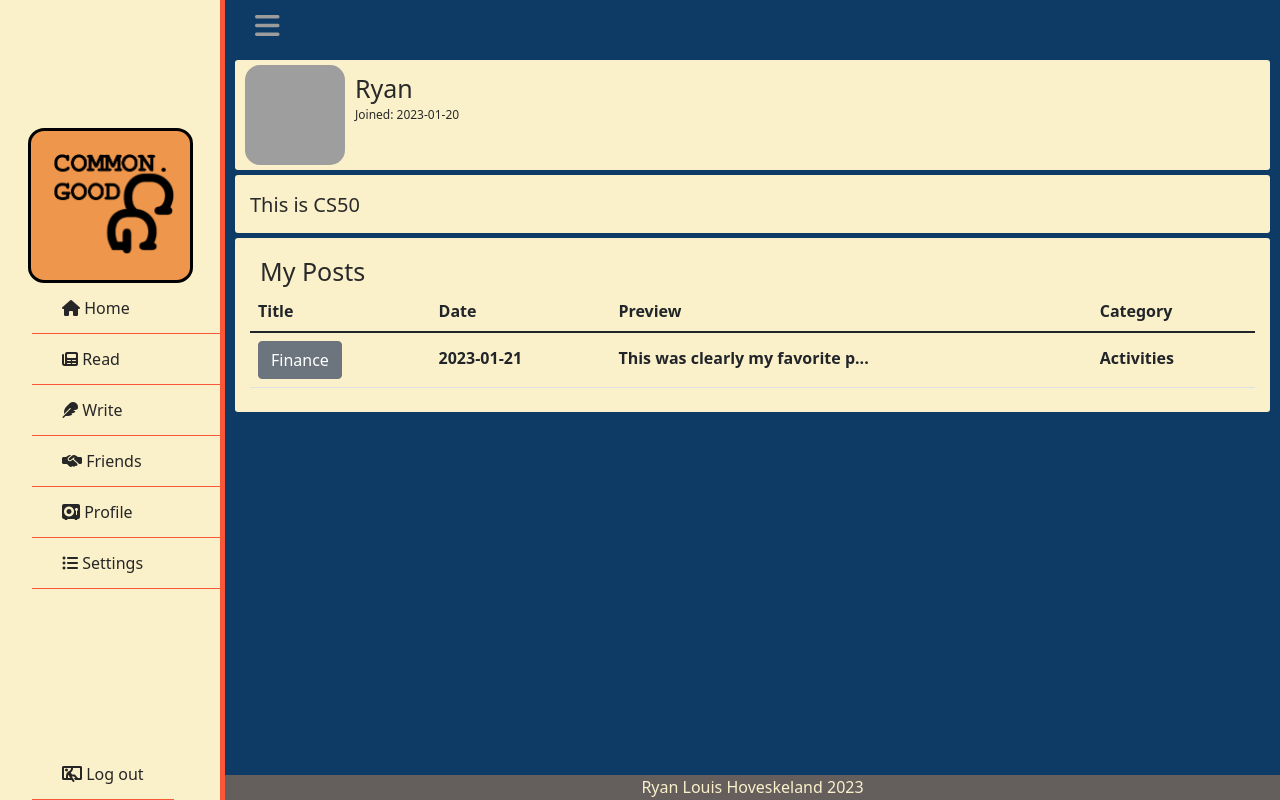
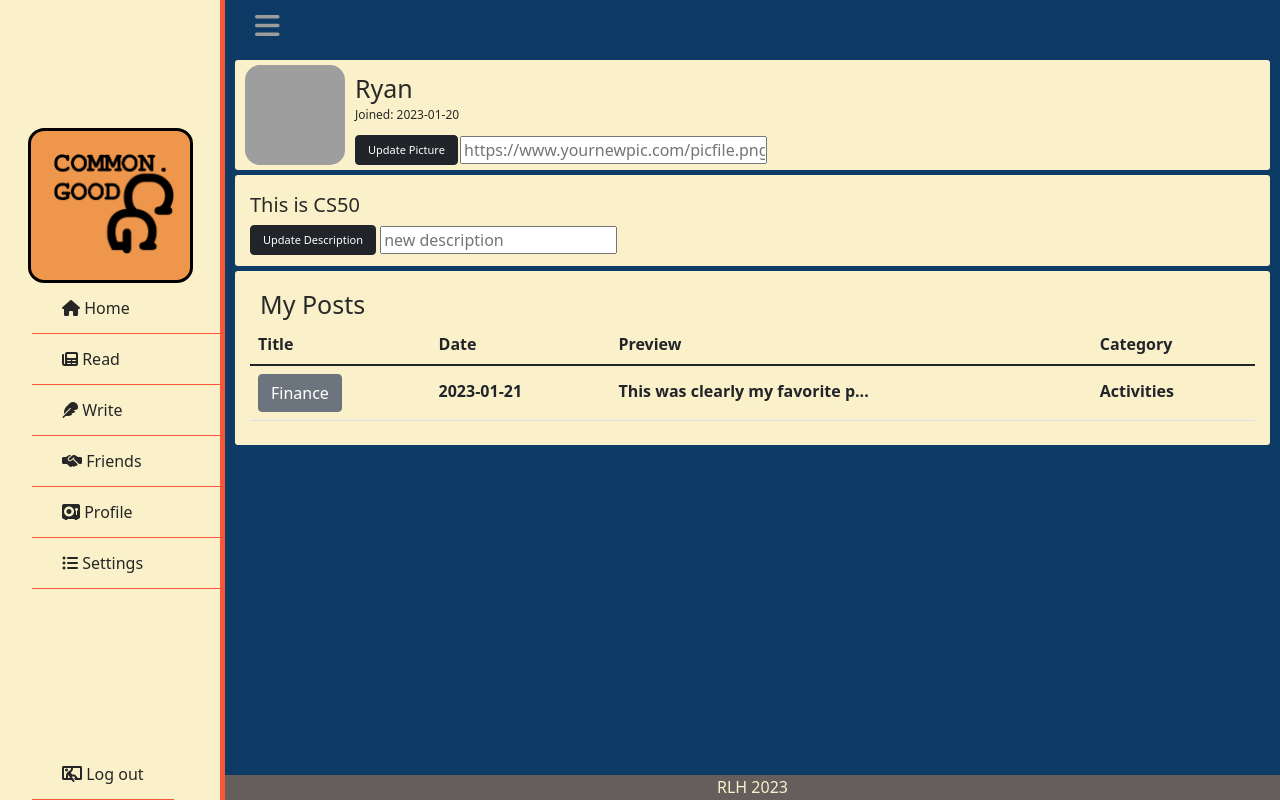
Before and after one commit to roxensox/Common-Good, a Flask app: page /myprofile in a window 1280 px wide. Run offline with Flask 2, Linux system fonts and the light colour scheme; a user stored in the database is signed in; data comes from the database, SQL or seed files in the repository; both versions use the stored data as it was after the commit; lists and menus that the app fills with data are empty; grey boxes are pictures that could not be loaded.

Commit message:
ready to turn in

```diff
--- a/app.py
+++ b/app.py
@@ -75,7 +75,7 @@ def register():
         # Make a timestamp to initialize a blank profile
         ts = time()
         timestamp = datetime.datetime.fromtimestamp(ts).strftime('%Y-%m-%d %H:%M:%S')
-        cur.execute("INSERT INTO profiles (user_id, pic_url, join_date) VALUES (?, ?, ?)", (id_num, 'https://upload.wikimedia.org/wikipedia/commons/thumb/5/51/Mr._Smiley_Face.svg/1024px-Mr._Smiley_Face.svg.png', timestamp))
+        cur.execute("INSERT INTO profiles (user_id, pic_url, join_date) VALUES (?, ?, ?)", (id_num, 'https://encrypted-tbn0.gstatic.com/images?q=tbn:ANd9GcQ5zjHGydxteBYChYUS7ZyQSveSrqHHhyA4yw&usqp=CAU', timestamp))
         con.commit()
 
         # Get the user's username to set the session
@@ -154,7 +154,6 @@ def logout():
 @login_required
 def write_post():
     if request.method == "POST":
-
         # Gets the information submitted by the user and adds it to the database if everything was done correctly
         title = request.form.get("title")
         bodytext = request.form.get("body")
@@ -177,7 +176,7 @@ def write_post():
         cur.execute("INSERT INTO posts (user_id, title, body, time) VALUES (?, ?, ?, ?)", (user_id, title, bodytext, timestamp))
         con.commit()
         con, cur = connect()
-        post_id = select("data.db", "SELECT post_id FROM posts WHERE user_id = ? ORDER BY time LIMIT 1", (user_id))[0]["post_id"]
+        post_id = select("data.db", "SELECT post_id FROM posts WHERE user_id = ? ORDER BY time DESC LIMIT 1", (user_id))[0]["post_id"]
         cur.execute("INSERT INTO categories VALUES (?, ?);", (post_id, category))
         con.commit()
         flash("Post submitted")
@@ -344,3 +343,31 @@ def deleteacc():
         return redirect("/")
     flash("Incorrect password")
     return redirect("/settings")
+
+@app.route("/changepic", methods=["POST"])
+@login_required
+def changepic():
+    url = request.form.get("new_url")
+    if not url:
+        flash("Must provide a url for your new picture")
+        return redirect("/myprofile")
+    con, cur = connect()
+    cur.execute("UPDATE profiles SET pic_url = ? WHERE user_id = ?", (url, session.get("user_id")))
+    con.commit()
+    flash("Picture updated")
+    return redirect("/myprofile")
+
+@app.route("/changedescription", methods=["POST"])
+@login_required
+def changedesc():
+    description = request.form.get("new_description")
+    if not description:
+        flash("For a blank description, write [BLANK] for the description.")
+        return redirect("/myprofile")
+    if description == "[BLANK]":
+        description = ''
+    con, cur = connect()
+    cur.execute("UPDATE profiles SET description = ? WHERE user_id = ?", (description, session.get("user_id")))
+    con.commit()
+    flash("Description updated.")
+    return redirect("/myprofile")
--- a/static/styles.css
+++ b/static/styles.css
@@ -27,10 +27,6 @@
     padding-left: 2px;
 }
 
-.category_selector{
-    margin-right: 28px;
-}
-
 .box{
     background-color: #FAF0CA;
     padding: 15px 15px 8px 15px;
@@ -42,6 +38,47 @@
 }
 body.active .box{
     margin-top: 10px;
+}
+.category_selector{
+    margin-right: 28px;
+}
+
+#desc_btn{
+    height: 30px;
+    width: fit-content;
+    font-size: 11px;
+    margin-bottom: 3px;
+}
+
+#desc_input{
+    padding-left: 2px;
+}
+
+#pic_change{
+    position: absolute;
+    top: 135px;
+    left: 355px;
+    height: 30px;
+    width: fit-content;
+    font-size: 11px;
+    transition: 0.5s ease;
+}
+body.active #pic_change{
+    left: 180px;
+    top: 155px;
+}
+
+.profile_picurl{
+    position: absolute;
+    top: 136px;
+    left: 460px;
+    padding-left: 2px;
+    width: 307px;
+    max-width: 80%;
+}
+body.active .profile_picurl{
+    left: 180px;
+    top: 190px;
 }
 
 #delete_button{
@@ -187,6 +224,10 @@ body.active .smaller_box{
 
 body.active #sbtn{
     top: 80px;
+}
+
+.update_description{
+    margin-bottom: 0;
 }
 
 /* LAYOUT PAGE */
--- a/templates/layout.html
+++ b/templates/layout.html
@@ -127,7 +127,7 @@
             {% endblock %}
         </div>
         <div id="footer">
-            <a id="footerlink" href="https://www.github.com/roxensox">Ryan Louis Hoveskeland 2023</a>
+            <a id="footerlink" href="https://www.github.com/roxensox">RLH 2023</a>
         </div>
         <script>
             var hamburger = document.querySelector(".hamburger");
--- a/templates/login.html
+++ b/templates/login.html
@@ -15,7 +15,7 @@ Sign In
         </div>
         <form action="/login" method="post">
                 <div class="input-group mb-3">
-                    <input type="text" class="form-control" name="username" placeholder="username" aria-label="username">
+                    <input autocomplete="off" type="text" class="form-control" name="username" placeholder="username" aria-label="username">
                 </div>
                 <div class="input-group mb-3">
                     <input type="password" class="form-control" name="password" placeholder="password" aria-label="Recipient's username" aria-describedby="button-addon2">
--- a/templates/profile.html
+++ b/templates/profile.html
@@ -1,7 +1,7 @@
 {% extends "layout.html" %}
 
 {% block title %}
-    {{ users["username"] }}
+    {{ users[0]["username"] }}
 {% endblock %}
 
 {% block pagetitle %}
@@ -33,10 +33,28 @@ Profile
             </form>
         </p>
         {% endif %}
+        {% if session.get("user_id") == users[0]['id']: %}
+        <p class="write_titlecontainer">
+            <form action="/changepic" method="post">
+                <button class="btn btn-dark" id="pic_change" name="changepic" type="submit">Update Picture</button>
+                <input autocomplete="off" class="profile_picurl" type="text" name="new_url" placeholder="https://www.yournewpic.com/picfile.png">
+            </form>
+        </p>
+        {% endif %}
     </div>
     {% if session: %}
     <div class="box">
         <p class="home_title">{{ profdata['description'] }}</p>
+        {% if session.get("user_id") == users[0]['id'] %}
+        <form action="/changedescription" method="post">
+            <p class="update_description">
+                <label>
+                    <button id="desc_btn" type="submit" class="btn btn-dark">Update Description</button>
+                </label>
+                <input autocomplete="off" id="desc_input" name="new_description" placeholder="new description">
+            </p>
+        </form>
+        {% endif %}
     </div>
     {% endif %}
     <div class="box">
--- a/templates/read.html
+++ b/templates/read.html
@@ -12,7 +12,7 @@ Read
     <div class="box">
         <p class="formtitle">Read</p>
         <form action="/read" method="post">
-            <input type="text" id="sbar" class="form-control" name="search" placeholder="Search" aria-label="search">
+            <input autocomplete="off" type="text" id="sbar" class="form-control" name="search" placeholder="Search" aria-label="search">
             <button id="sbtn" class="btn btn-outline-secondary" type="submit" id="button-addon2">Search</button>
         </form>
     </div>
--- a/templates/register.html
+++ b/templates/register.html
@@ -15,7 +15,7 @@ Register
         </div>
         <form action="/register" method="post">
                 <div class="input-group mb-3">
-                    <input type="text" class="form-control" name="username" placeholder="username" aria-label="username">
+                    <input autocomplete="off" type="text" class="form-control" name="username" placeholder="username" aria-label="username">
                 </div>
                 <div class="input-group mb-3">
                     <input type="password" class="form-control" name="password" placeholder="password" aria-label="Recipient's username" aria-describedby="button-addon2">
--- a/templates/settings.html
+++ b/templates/settings.html
@@ -14,9 +14,9 @@ Settings
             Settings
         </div>
         <form action="/changeusername" method="post">
-                <p class="setting_label">Change usermame</p>
+                <p class="setting_label">Change username</p>
                 <div class="input-group mb-3">
-                    <input type="text" class="form-control" name="username" placeholder="new username" aria-label="username">
+                    <input autocomplete="off" type="text" class="form-control" name="username" placeholder="new username" aria-label="username">
                     <button class="btn btn-outline-secondary" type="submit">Submit</button>
                 </div>
         </form>
--- a/templates/write.html
+++ b/templates/write.html
@@ -19,7 +19,7 @@ Write New Post
                     <div class="write_titlecontainer">
                         <label class="plaintext">Title:</label>
                         <input name="title" placeholder="Your title" type="text" autocomplete="off" class="post_title">
-                        <input class="addcat" placeholder="New category" name="addcat" type="text"></input>
+                        <input autocomplete="off" class="addcat" placeholder="New category" name="addcat" type="text"></input>
                         <select class="category_selector" name="category">
                             <option selected disabled>
                                 Category
```
Also changed, not shown: README.md, data.db.
